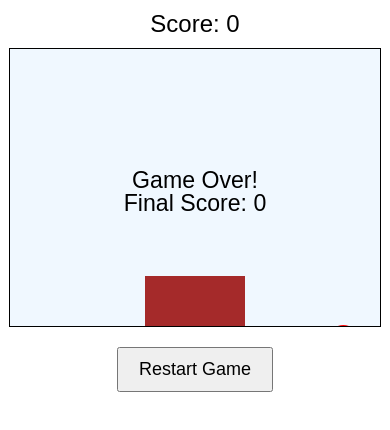
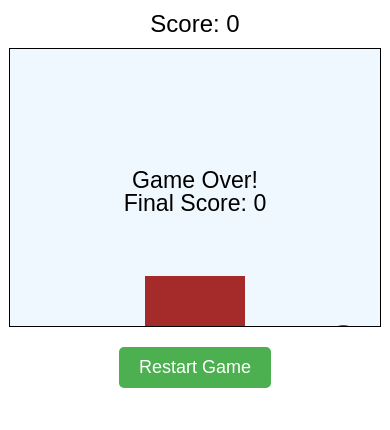
Before and after one commit to masterdanny/FruitCatcher, a plain HTML site: page index.html in a window 390 px wide. Drawn offline with Linux system fonts and the light colour scheme.

Commit message:
Update index.html
"Restart" - button did not respond on phone

```diff
--- a/index.html
+++ b/index.html
@@ -30,6 +30,16 @@
             padding: 10px 20px;
             font-size: 18px;
             cursor: pointer;
+            z-index: 1000; /* Ensure button is above canvas */
+            position: relative;
+            background-color: #4CAF50;
+            color: white;
+            border: none;
+            border-radius: 5px;
+            touch-action: manipulation; /* Prevent touch interference */
+        }
+        #restart:hover {
+            background-color: #45a049;
         }
     </style>
 </head>
@@ -101,8 +111,10 @@
             if (e.key === 'ArrowRight') rightPressed = false;
         });
 
-        // Touch controls on entire document
+        // Touch controls on entire document, excluding restart button
         document.addEventListener('touchstart', (e) => {
+            // Ignore touches on the restart button when visible
+            if (gameOver && e.target === restartButton) return;
             e.preventDefault();
             const touch = e.touches[0];
             const touchX = touch.clientX;
@@ -111,13 +123,15 @@
         });
 
         document.addEventListener('touchend', (e) => {
+            // Ignore touchend on the restart button
+            if (e.target === restartButton) return;
             e.preventDefault();
             leftPressed = false;
             rightPressed = false;
         });
 
-        // Restart button
-        restartButton.addEventListener('click', () => {
+        // Restart button with click and touchend support
+        function restartGame() {
             score = 0;
             gameOver = false;
             scoreDisplay.textContent = `Score: ${score}`;
@@ -126,6 +140,12 @@
             resetFruit();
             restartButton.style.display = 'none';
             draw();
+        }
+
+        restartButton.addEventListener('click', restartGame);
+        restartButton.addEventListener('touchend', (e) => {
+            e.preventDefault();
+            restartGame();
         });
 
         function drawBasket() {
```
